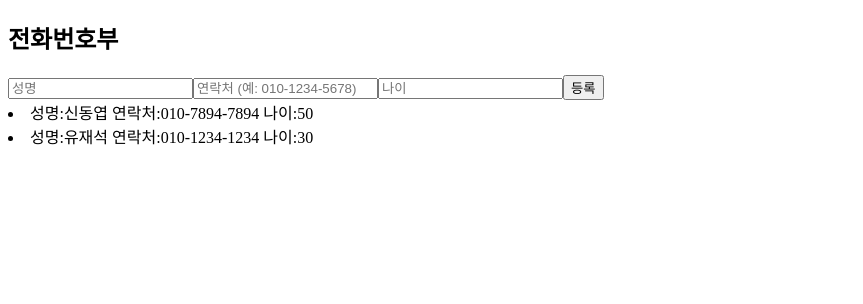
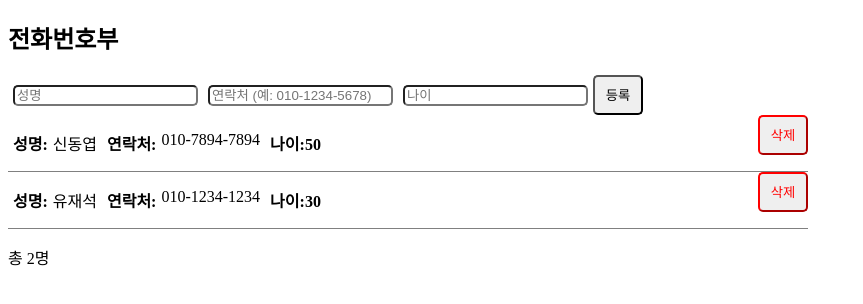
Before and after one commit to yoonsung157/react, a React (Vite) app: page / in a window 1280 px wide. Shown: the top 304 px of the page, without its empty margins (0-863 px from the left). Built offline with nearby package versions, Linux system fonts and the light colour scheme.

Commit message:
practice2

```diff
--- /dev/null
+++ b/src/example/practice2/Practice2.css
@@ -0,0 +1,34 @@
+input {
+    margin: 5px;
+    border-radius: 5px;
+}
+
+.box {
+    display: flex;
+    justify-content: space-between;
+    width: 800px;
+    border-bottom: 1px solid gray;
+}
+li {
+    display: flex;
+
+}
+span {
+    display: flex;
+}
+.bold {
+    font-weight : bold;
+    margin-left: 5px;
+}
+p {
+    margin-right: 5px;
+}
+button {
+    width: 50px;
+    height: 40px;
+    border-radius: 5px;
+}
+.delete {
+    color: red;
+    border-color: red;
+}
--- a/src/example/practice2/Practice2.jsx
+++ b/src/example/practice2/Practice2.jsx
@@ -1,21 +1,27 @@
 import { useState } from "react"
-const list = [
-    { name : "신동엽", number : "010-7894-7894", age : 50 },
-    { name : "유재석", number : "010-1234-1234", age : 30 }
-]
-
-function Box(props) {
+import './Practice2.css'
+let count = 3;
+export default function Practice2( props ) {
     const [ list, setList ] = useState([
-        { name : "신동엽", number : "010-7894-7894", age : 50 },
-        { name : "유재석", number : "010-1234-1234", age : 30 }
+        { id : 1, name : "신동엽", number : "010-7894-7894", age : 50 },
+        { id : 2, name : "유재석", number : "010-1234-1234", age : 30 }
     ]);
     const [name, setName ] = useState("");
     const [number, setNumber ] = useState("");
     const [age, setAge ] = useState("");
+
     const setting = ( ) => {
-        list.push( { name: name, number: number, age : age } )
+        list.push( { id: count, name: name, number: number, age : age } )
+        console.log(list);
+        count++;
+        setList( [...list] );
+    }
+    const deleteList = (id) => {
+        setList(list.filter( (list) => list.id != id))
+        console.log(list);
     }
     return (<>
+        <h2> 전화번호부 </h2>
         <input
             placeholder="성명" value={name}
             onChange={(e) => setName(e.target.value)}>
@@ -29,28 +35,18 @@ function Box(props) {
         onChange={(e) => setAge(e.target.value)}></input>
         <button onClick={() => { setting() } }> 등록 </button>
 
-    </>)
-}
 
-function List( props ) {
-    let count = 0;
-    return (<>
         {
             list.map( i => { return (<>
-                <li key = {count++}> 성명:{i.name} 연락처:{i.number} 나이:{i.age} </li>
+                <div class ="box">
+                    <li> <p class="bold">성명:</p> <p>{i.name}</p>  <p class="bold">연락처:</p> <p >{i.number}</p> <p class="bold">나이:{i.age}</p> </li>
+                    <button class = "delete" onClick={ () => { deleteList(i.id) }}> 삭제 </button>
+                </div>
+
+
             </>)})
         }
-
-    </>)
-}
-
-export default function Practice2( props ) {
-
-    return (<>
-        <h2> 전화번호부 </h2>
-        <Box> </Box>
-        <List> </List>
-
+        <p> 총 {list.length}명 </p>
     </>)
 
 }
--- a/src/main.jsx
+++ b/src/main.jsx
@@ -44,3 +44,9 @@ create.render(<Practice2></Practice2>)
 
 // import Component3 from "./example/day02/Component3";
 // create.render(<Component3> </Component3>)
+
+// import Component2 from "./example/day03/Component2";
+// create.render(<Component2> </Component2>)
+
+// import Component3 from "./example/day03/Component3";
+// create.render(<Component3> </Component3>)
```
Also changed, not shown: src/example/day03/Component2.jsx (added, +47 -0 lines), src/example/day03/Component3.jsx (added, +38 -0 lines), public/너구리.jpg (added), src/example/day03/Component1.jsx (added).
